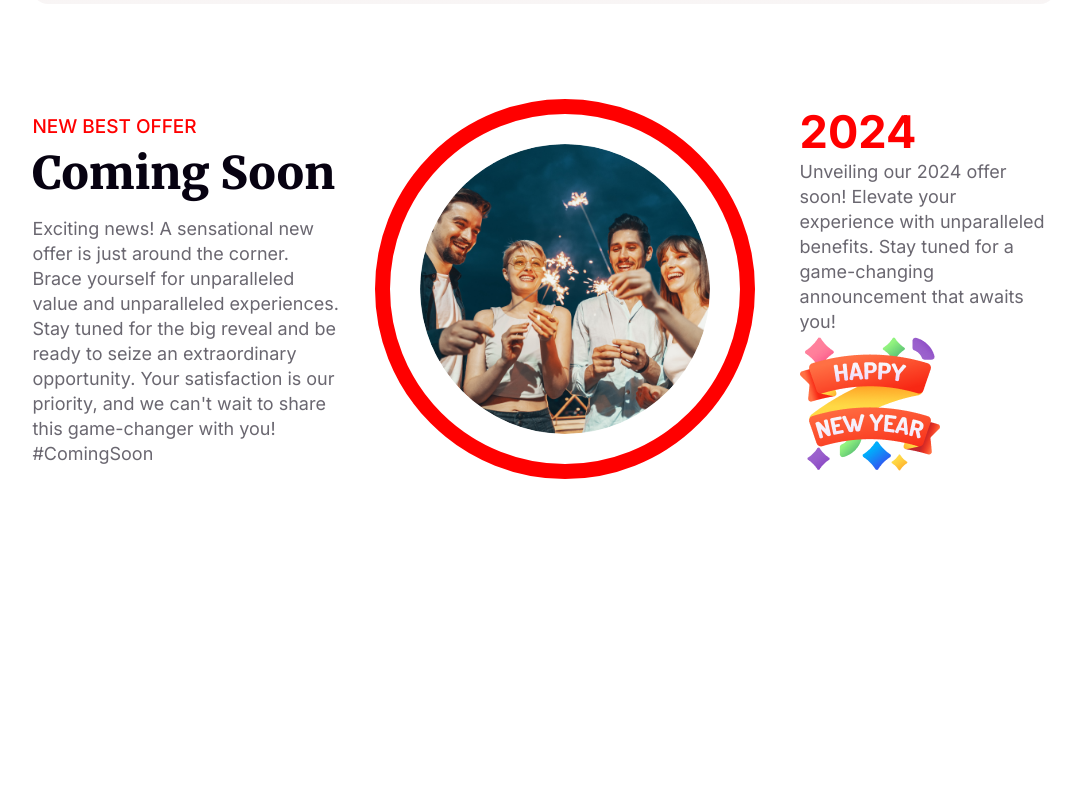
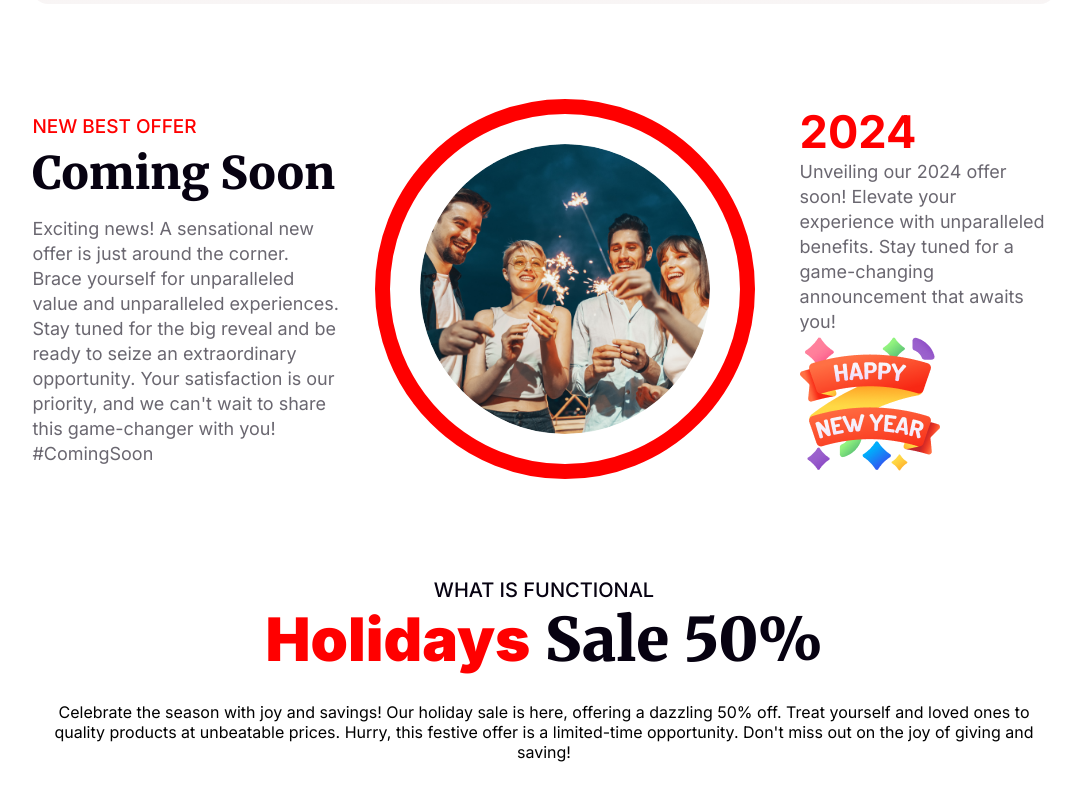
Before and after one commit to imnazirul/new-year-a1, a plain HTML site: page index.html in a window 1280 px wide. Shown: the part 2358-3158 px from the top of the page, without its empty margins (96-1171 px from the left). Before the commit the page ends 2936 px from the top, so only its background shows below. Drawn offline with Linux system fonts and the light colour scheme.

Commit message:
holiday section only text added

```diff
--- a/index.html
+++ b/index.html
@@ -91,6 +91,21 @@
           </div>
         </div>
       </section>
+
+      <section class="holiday-sale-section">
+        <div class="holiday-sale-container">
+          <h4>WHAT IS FUNCTIONAL</h4>
+          <h1><span class="highlighted-text">Holidays</span> Sale 50%</h1>
+          <p>
+            Celebrate the season with joy and savings! Our holiday sale is here,
+            offering a dazzling 50% off. Treat yourself and loved ones to
+            quality products at unbeatable prices. Hurry, this festive offer is
+            a limited-time opportunity. Don't miss out on the joy of giving and
+            saving!
+          </p>
+        </div>
+        <div class="holiday-img"></div>
+      </section>
     </main>
 
     <footer></footer>
--- a/styles/style.css
+++ b/styles/style.css
@@ -247,3 +247,28 @@
   font-size: 18px;
   line-height: 25px;
 }
+
+.holiday-sale-section {
+  width: 100%;
+  margin-bottom: 100px;
+}
+
+.holiday-sale-container {
+  width: 80%;
+  text-align: center;
+  margin: 0 auto;
+}
+
+.holiday-sale-container h4 {
+  color: #070211;
+  font-size: 20px;
+  font-weight: 500;
+}
+.holiday-sale-container h1 {
+  color: #070211;
+  text-align: center;
+  font-family: Merriweather;
+  font-size: 60px;
+  margin-bottom: 25px;
+  font-weight: 900;
+}
```
